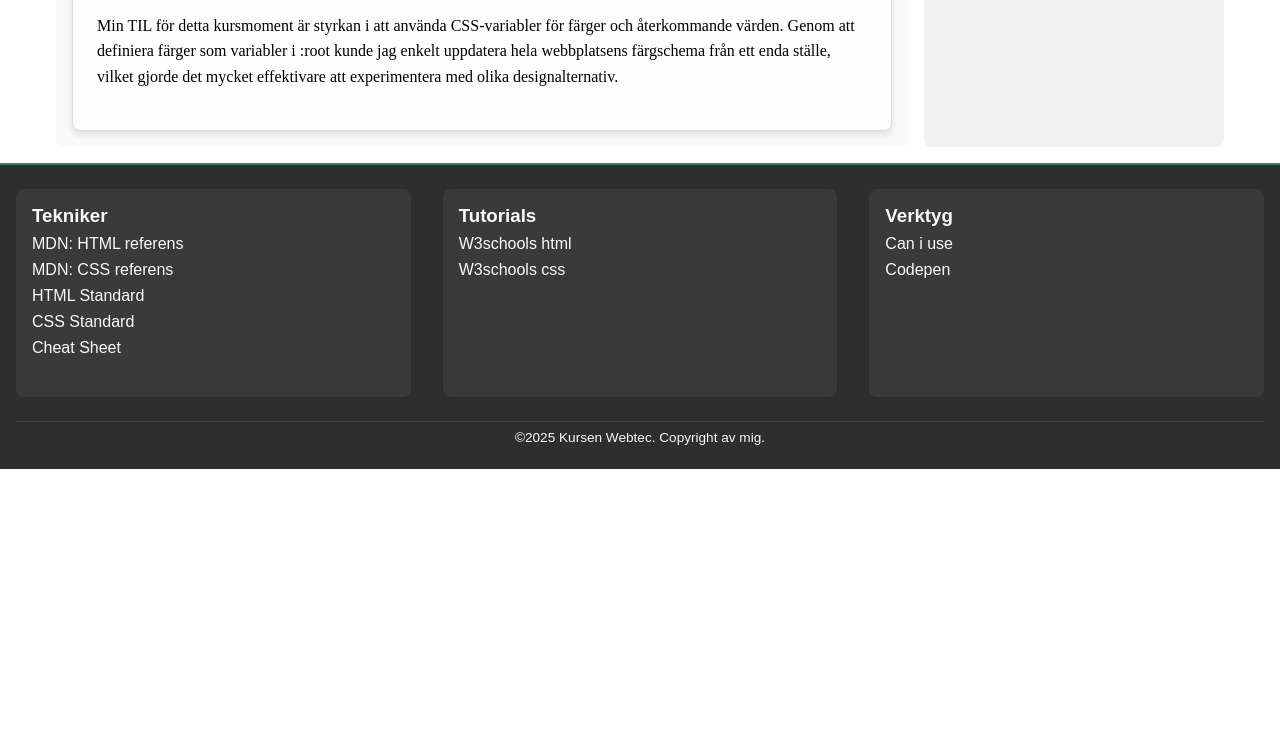
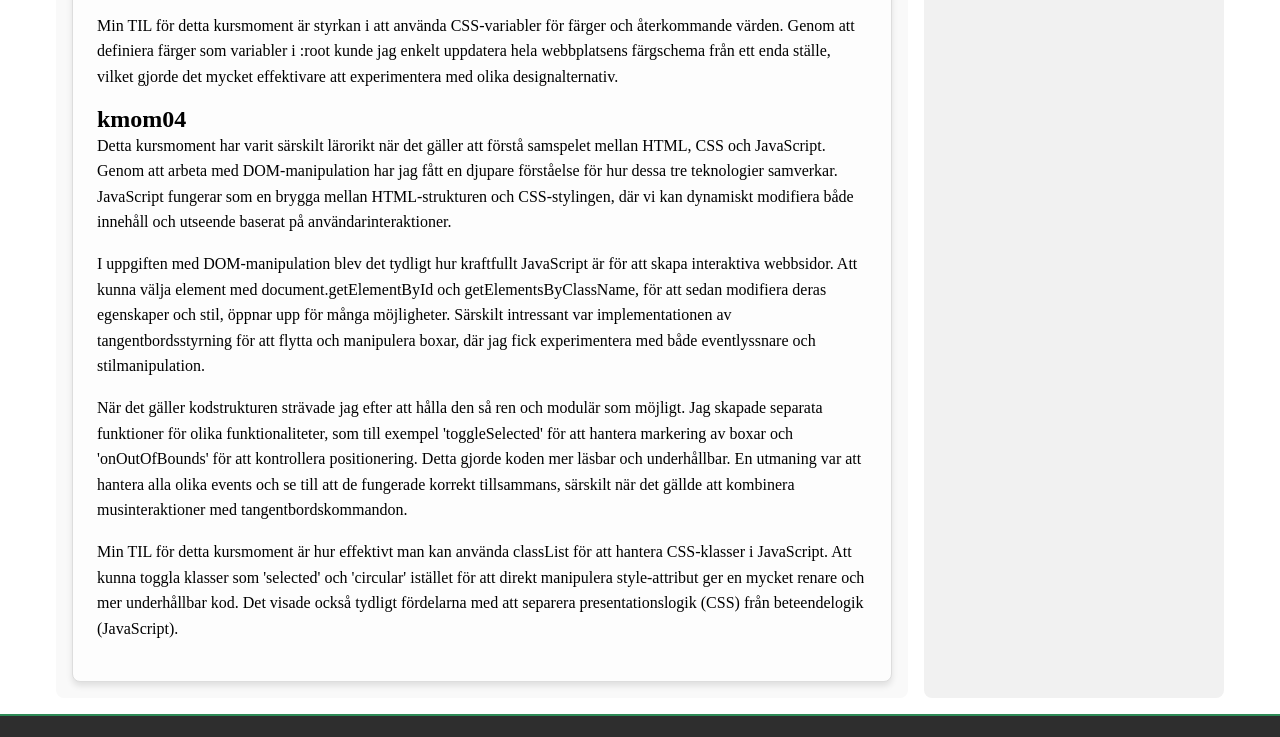
Before and after one commit to atef1995/webtec-atmo25, a website: page docs/report.html in a window 1280 px wide. Shown: the part 1811-2548 px from the top of the page. Before the commit the page ends 2280 px from the top, so only its background shows below. Drawn offline with Linux system fonts and the light colour scheme.

Commit message:
feat: add section for kmom04 detailing HTML, CSS, and JavaScript interaction

```diff
--- a/docs/report.html
+++ b/docs/report.html
@@ -129,6 +129,34 @@
             Genom att definiera färger som variabler i :root kunde jag enkelt uppdatera hela webbplatsens färgschema
             från ett enda ställe, vilket gjorde det mycket effektivare att experimentera med olika designalternativ.</p>
         </section>
+
+        <section id="kmom04">
+          <h2>kmom04</h2>
+
+          <p>Detta kursmoment har varit särskilt lärorikt när det gäller att förstå samspelet mellan HTML, CSS och
+            JavaScript. Genom att arbeta med DOM-manipulation har jag fått en djupare förståelse för hur dessa tre
+            teknologier samverkar. JavaScript fungerar som en brygga mellan HTML-strukturen och CSS-stylingen, där
+            vi kan dynamiskt modifiera både innehåll och utseende baserat på användarinteraktioner.</p>
+
+          <p>I uppgiften med DOM-manipulation blev det tydligt hur kraftfullt JavaScript är för att skapa
+            interaktiva webbsidor. Att kunna välja element med document.getElementById och
+            getElementsByClassName, för att sedan modifiera deras egenskaper och stil, öppnar upp för många
+            möjligheter. Särskilt intressant var implementationen av tangentbordsstyrning för att flytta och
+            manipulera boxar, där jag fick experimentera med både eventlyssnare och stilmanipulation.</p>
+
+          <p>När det gäller kodstrukturen strävade jag efter att hålla den så ren och modulär som möjligt.
+            Jag skapade separata funktioner för olika funktionaliteter, som till exempel 'toggleSelected' för
+            att hantera markering av boxar och 'onOutOfBounds' för att kontrollera positionering. Detta gjorde
+            koden mer läsbar och underhållbar. En utmaning var att hantera alla olika events och se till att
+            de fungerade korrekt tillsammans, särskilt när det gällde att kombinera musinteraktioner med
+            tangentbordskommandon.</p>
+
+          <p>Min TIL för detta kursmoment är hur effektivt man kan använda classList för
+            att hantera CSS-klasser i JavaScript. Att kunna toggla klasser som 'selected' och 'circular'
+            istället för att direkt manipulera style-attribut ger en mycket renare och mer underhållbar kod.
+            Det visade också tydligt fördelarna med att separera presentationslogik (CSS) från beteendelogik
+            (JavaScript).</p>
+        </section>
       </article>
     </main>
     <aside class="aside">
@@ -138,6 +166,7 @@
         <li><a href="#kmom01">kmom01</a></li>
         <li><a href="#kmom02">kmom02</a></li>
         <li><a href="#kmom03">kmom03</a></li>
+        <li><a href="#kmom04">kmom04</a></li>
       </ul>
     </aside>
   </div>
```
